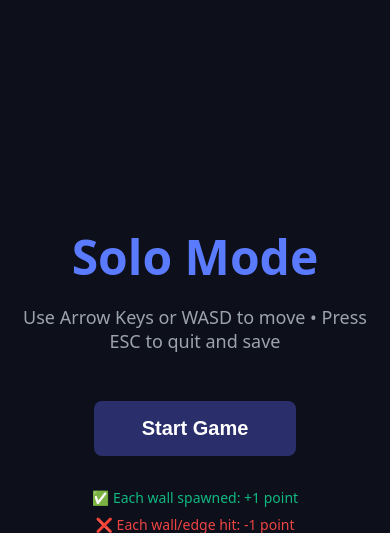
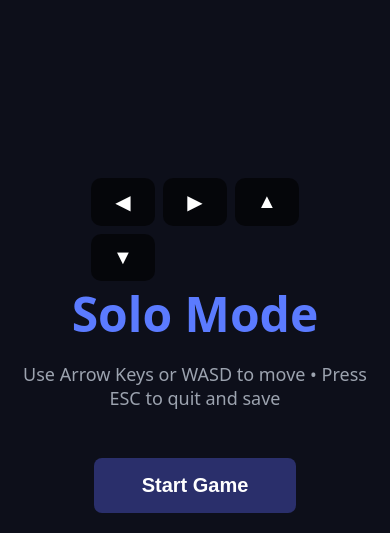
Before and after one commit to Vic-Nas/Dash, a Django app: page /matches/solo/ in a window 390 px wide. Shown: the top 533 px of the page. Run offline with Django 5.2, Linux system fonts and the light colour scheme; the visitor is signed in with stand-in values (Sample User, id 1).

Commit message:
Added mobile controls

```diff
--- a/matches/templates/matches/game.html
+++ b/matches/templates/matches/game.html
@@ -23,11 +23,34 @@
     #gameOver button{background:#2a2f6b;color:#fff;border:none;padding:12px 24px;border-radius:8px;cursor:pointer;font-size:15px;margin:0 8px;}
     #gameOver button:hover{background:#3940a3;}
     .controls{margin-top:16px;color:#9ca3af;font-size:13px;}
+    #mobile-controls {
+      margin-top: 10px;
+      display: grid;
+      grid-template-columns: repeat(3, 64px);
+      gap: 8px;
+      justify-content: center;
+    }
+    #mobile-controls button {
+      font-size: 20px;
+      padding: 12px;
+      border-radius: 10px;
+      border: none;
+      background: rgba(0,0,0,0.6);
+      color: white;
+    }
   </style>
 </head>
 <body>
   <div id="gameContainer">
     <canvas id="gameCanvas" width="600" height="600" style="display:none;"></canvas>
+    <!-- Mobile Controls -->
+    <div id="mobile-controls" style="display:none;">
+      <button onmousedown="press('ArrowLeft')"  onmouseup="release('ArrowLeft')"  ontouchstart="press('ArrowLeft')"  ontouchend="release('ArrowLeft')">◀</button>
+      <button onmousedown="press('ArrowRight')" onmouseup="release('ArrowRight')" ontouchstart="press('ArrowRight')" ontouchend="release('ArrowRight')">▶</button>
+      <button onmousedown="press('ArrowUp')"    onmouseup="release('ArrowUp')"    ontouchstart="press('ArrowUp')"    ontouchend="release('ArrowUp')">▲</button>
+      <button onmousedown="press('ArrowDown')"  onmouseup="release('ArrowDown')"  ontouchstart="press('ArrowDown')"  ontouchend="release('ArrowDown')">▼</button>
+    </div>
+
     <div id="startScreen" style="text-align:center;">
       <h1 style="font-size:48px;margin-bottom:16px;color:#5b7bff;">Solo Mode</h1>
       <p style="color:#9ca3af;margin-bottom:32px;font-size:18px;">Use Arrow Keys or WASD to move • Press ESC to quit and save</p>
@@ -441,6 +464,13 @@
       document.getElementById('hud').style.display = 'block';
       initGame();
     }
+    document.getElementById('mobile-controls').style.display = 'grid';
+    function press(key) {
+      document.dispatchEvent(new KeyboardEvent('keydown', { key }));
+    }
+    function release(key) {
+      document.dispatchEvent(new KeyboardEvent('keyup', { key }));
+    }
   </script>
 </body>
 </html>
```
Also changed, not shown: matches/templates/matches/gameMultiplayer.html (+31 -0 lines).
